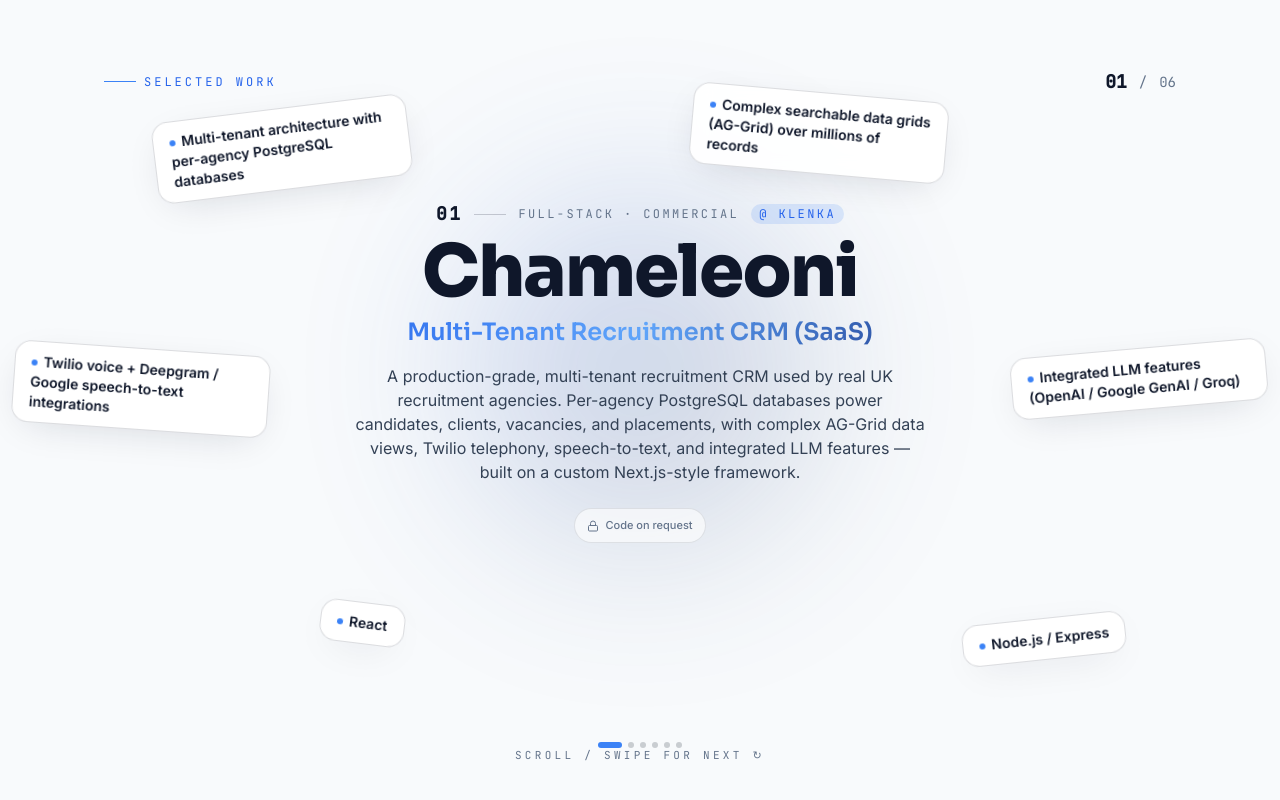
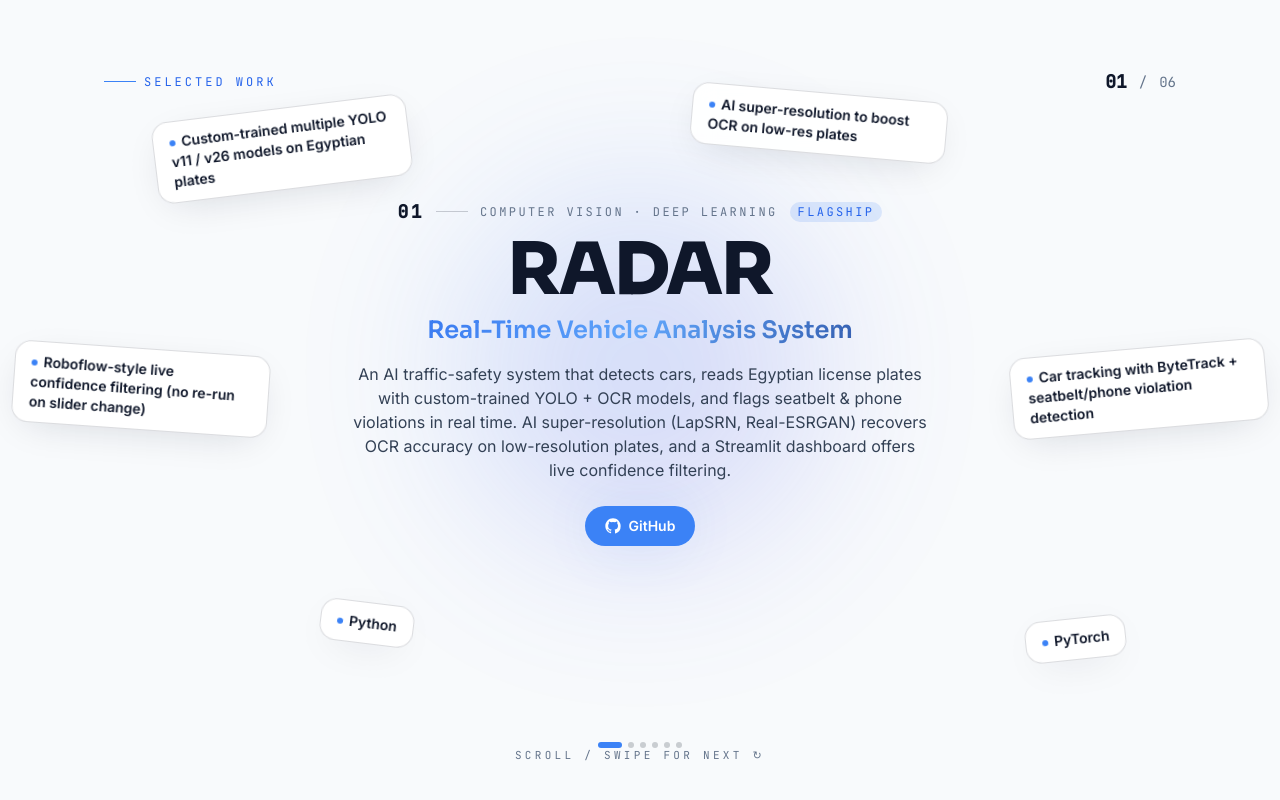
Before and after one commit to MarwanMesbah18/MarwanMesbah18.github.io, a React (Vite) app: page / in a window 1280 px wide. Shown: the part 1730-2530 px from the top of the page. Built offline with nearby package versions, Linux system fonts and the light colour scheme.

Commit message:
feat(projects): rearrange projects order (RADAR 1st, EuroSAT 2nd, Chameleoni 3rd) and update EuroSAT benchmark metrics

```diff
--- a/src/data/projects.js
+++ b/src/data/projects.js
@@ -35,7 +35,7 @@
       'ResNet-50 implemented from scratch (bottleneck blocks + Kaiming init)',
       'CutMix augmentation + mixed-precision (AMP) training',
       'AdamW + CosineAnnealingLR, early stopping, 70/15/15 split',
-      'Targeting 90–95% accuracy training from scratch',
+      'Achieved 98.32% test accuracy (trained from scratch + CutMix + TTA)',
     ],
     tech: ['Python', 'PyTorch', 'ResNet-50', 'CNN', 'Kaggle GPU', 'NumPy'],
     image: null,
@@ -127,5 +127,5 @@
   },
 ]
 
-const PROJECT_ORDER = ['chameleoni', 'radar', 'eurosat', 'imu', 'attendance', 'fruit-ninja']
+const PROJECT_ORDER = ['radar', 'eurosat', 'chameleoni', 'imu', 'attendance', 'fruit-ninja']
 export const projects = PROJECT_ORDER.map((id) => _all.find((p) => p.id === id)).filter(Boolean)
```
